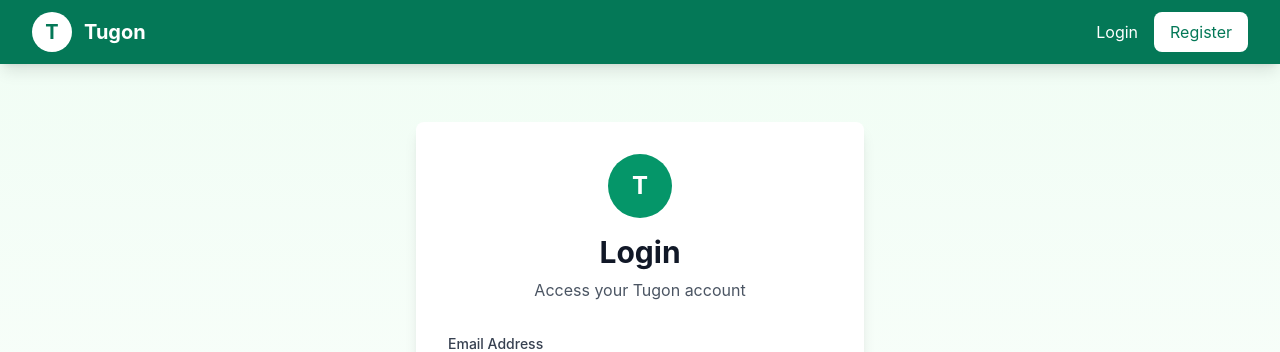
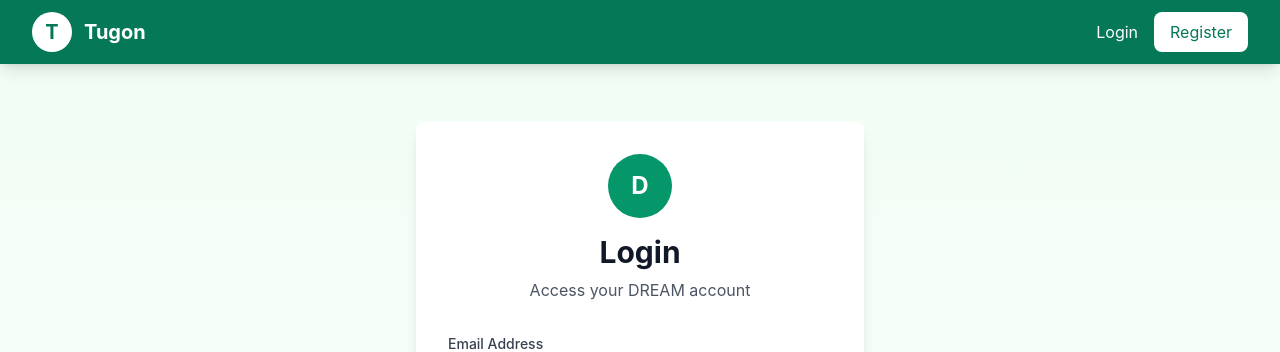
Before and after one commit to LeeDev428/RespondaPH, a React (Vite) app in the folder web/: page /login in a window 1280 px wide. Shown: the top 352 px of the page. Built offline with nearby package versions, Linux system fonts and the light colour scheme.

Commit message:
Update Login.jsx

```diff
--- a/web/src/pages/Login.jsx
+++ b/web/src/pages/Login.jsx
@@ -47,11 +47,11 @@
           <div className="text-center mb-8">
             <div className="flex justify-center mb-4">
               <div className="w-16 h-16 bg-lgu-green-600 rounded-full flex items-center justify-center">
-                <span className="text-white font-bold text-2xl">T</span>
+                <span className="text-white font-bold text-2xl">D</span>
               </div>
             </div>
             <h2 className="text-3xl font-bold text-gray-900">Login</h2>
-            <p className="text-gray-600 mt-2">Access your Tugon account</p>
+            <p className="text-gray-600 mt-2">Access your DREAM account</p>
           </div>
 
           {error && (
```
